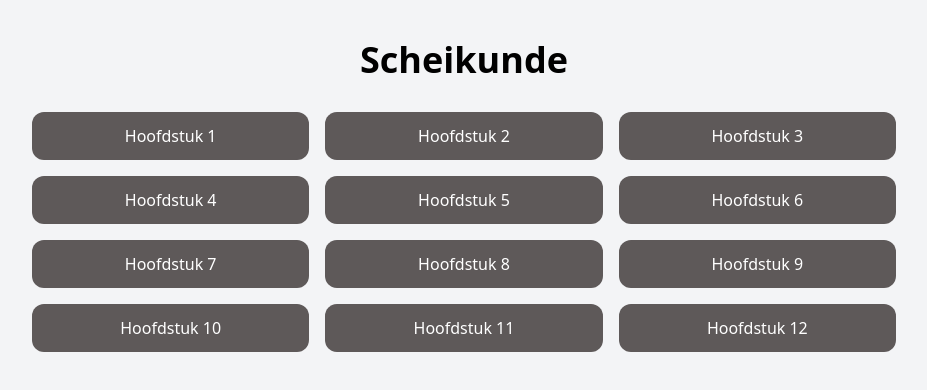
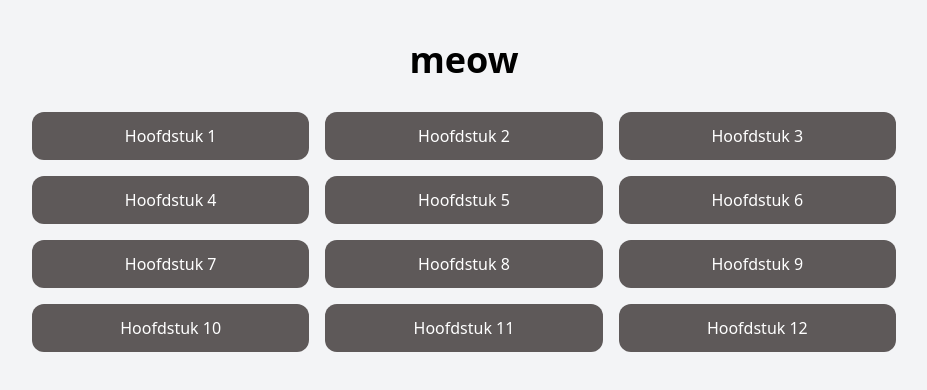
Before and after one commit to school617/scheikunde, a plain HTML site: page index.html in a window 1280 px wide. Shown: the whole page, without its empty margins (176-1103 px from the left). Drawn offline with nearby package versions, Linux system fonts and the light colour scheme.

Commit message:
Update index.html

```diff
--- a/index.html
+++ b/index.html
@@ -9,7 +9,7 @@
   <body class="bg-gray-100 min-h-screen flex flex-col items-center">
     <!-- Header -->
     <header class="text-4xl font-bold text-center mt-10 mb-8">
-      Scheikunde
+      meow
     </header>
 
     <!-- Knoppen grid -->
```
